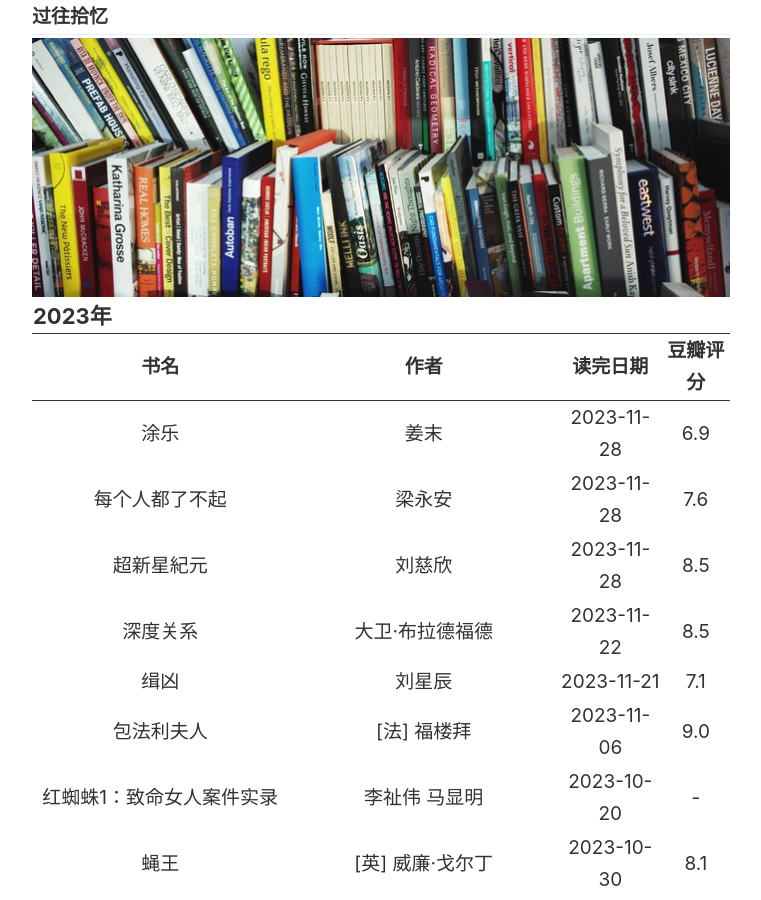
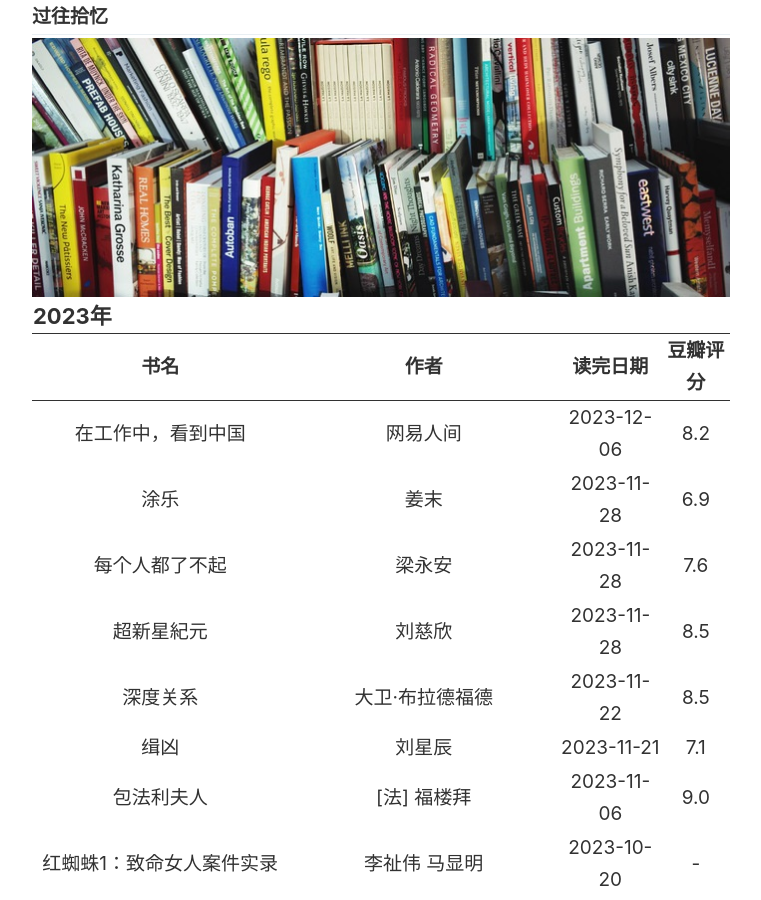
Before and after one commit to SWHL/SWHL.github.io, a Jekyll site: the page built from _pages/books.md, in a window 1280 px wide and 900 px high. Shown: the whole window, without its empty margins (259-1020 px from the left). Built offline with Jekyll 4.4.1, drawn with Linux system fonts in a browser that asks for light colours.

Commit message:
Update books.md

```diff
--- a/_pages/books.md
+++ b/_pages/books.md
@@ -16,6 +16,12 @@
         </tr>
 　　</thead>
     <tbody>
+    　　<tr>
+    　　　　　<td><a href="https://book.douban.com/subject/35796233/" target="_blank">在工作中，看到中国</a></td>
+    　　　　　<td>网易人间</td>
+    　　　　　<td>2023-12-06</td>
+    　　　　　<td>8.2</td>
+    　　</tr>
     　　<tr>
     　　　　　<td><a href="https://book.douban.com/subject/34973519/" target="_blank">涂乐</a></td>
     　　　　　<td>姜末</td>
```
